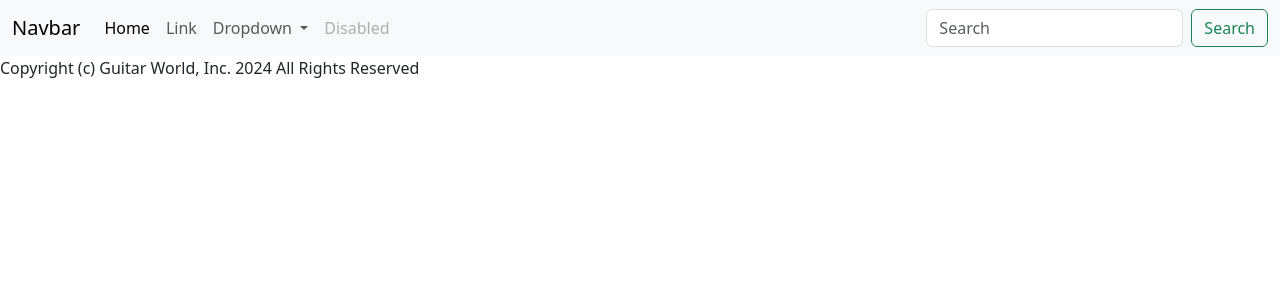
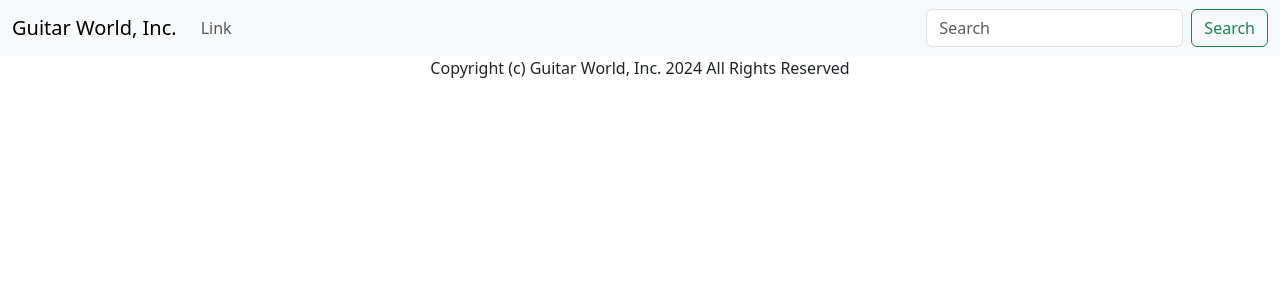
Before and after one commit to msedkiewicz/php-course, a PHP site: page / in a window 1280 px wide. Shown: the top 300 px of the page. Run offline with PHP 8.4, Linux system fonts and the light colour scheme.

Commit message:
Update menu; train component build

```diff
--- a/intro-to-php/index.php
+++ b/intro-to-php/index.php
@@ -11,9 +11,12 @@ include("header_info.php"); ?>
     </head>
     <body>
     <?php include("navbar.php"); ?>
+    <center>
         <?php
         echo "Copyright (c) " . $company_name . " " . date("Y") . " All Rights Reserved";
         ?>
+    </center>
+
         <script src="https://cdn.jsdelivr.net/npm/bootstrap@5.3.3/dist/js/bootstrap.bundle.min.js" integrity="sha384-YvpcrYf0tY3lHB60NNkmXc5s9fDVZLESaAA55NDzOxhy9GkcIdslK1eN7N6jIeHz" crossorigin="anonymous"></script>
     </body>
 </html>
--- a/intro-to-php/navbar.php
+++ b/intro-to-php/navbar.php
@@ -1,30 +1,15 @@
 <nav class="navbar navbar-expand-lg bg-body-tertiary">
     <div class="container-fluid">
-        <a class="navbar-brand" href="#">Navbar</a>
+        <a class="navbar-brand" href="#">
+            <?php echo $company_name; ?>
+        </a>
         <button class="navbar-toggler" type="button" data-bs-toggle="collapse" data-bs-target="#navbarSupportedContent" aria-controls="navbarSupportedContent" aria-expanded="false" aria-label="Toggle navigation">
             <span class="navbar-toggler-icon"></span>
         </button>
         <div class="collapse navbar-collapse" id="navbarSupportedContent">
             <ul class="navbar-nav me-auto mb-2 mb-lg-0">
                 <li class="nav-item">
-                    <a class="nav-link active" aria-current="page" href="#">Home</a>
-                </li>
-                <li class="nav-item">
                     <a class="nav-link" href="#">Link</a>
-                </li>
-                <li class="nav-item dropdown">
-                    <a class="nav-link dropdown-toggle" href="#" role="button" data-bs-toggle="dropdown" aria-expanded="false">
-                        Dropdown
-                    </a>
-                    <ul class="dropdown-menu">
-                        <li><a class="dropdown-item" href="#">Action</a></li>
-                        <li><a class="dropdown-item" href="#">Another action</a></li>
-                        <li><hr class="dropdown-divider"></li>
-                        <li><a class="dropdown-item" href="#">Something else here</a></li>
-                    </ul>
-                </li>
-                <li class="nav-item">
-                    <a class="nav-link disabled" aria-disabled="true">Disabled</a>
                 </li>
             </ul>
             <form class="d-flex" role="search">
```
